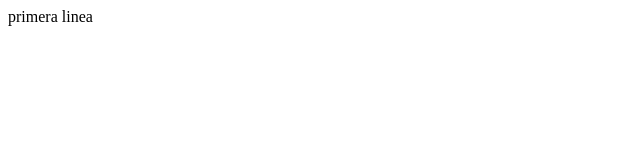
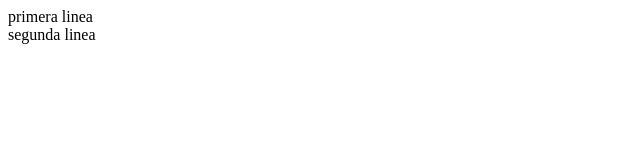
Before and after one commit to zilond/pagina_git_viernes, a plain HTML site: page index.html in a window 1280 px wide. Shown: the full height of the page, 0-640 px from the left. Drawn offline with Linux system fonts and the light colour scheme.

```diff
--- a/index.html
+++ b/index.html
@@ -7,6 +7,7 @@
 </head>
 <body>
 <div>primera linea</div>
+<div>segunda linea</div>
 
 </body>
 </html>
```
